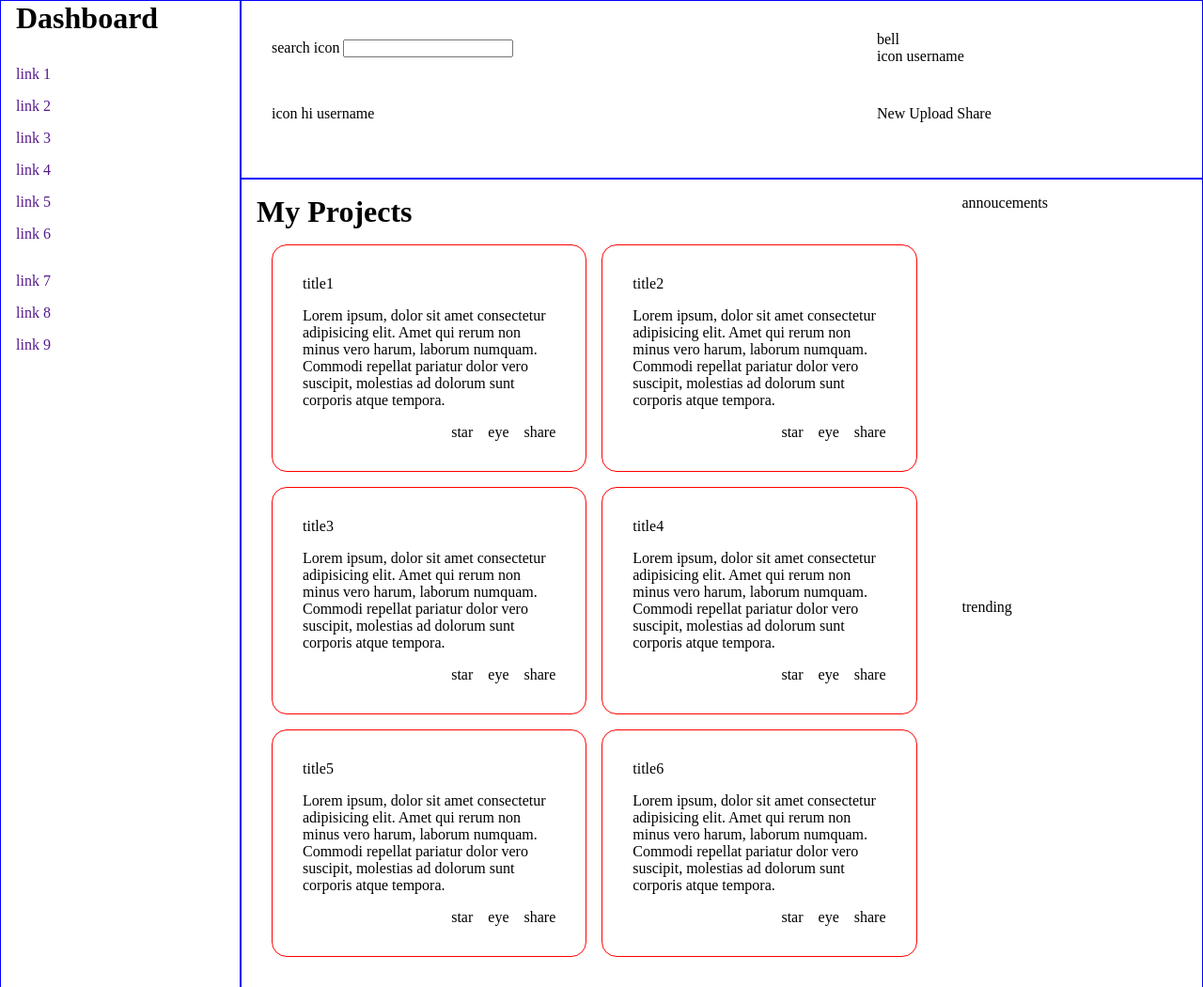
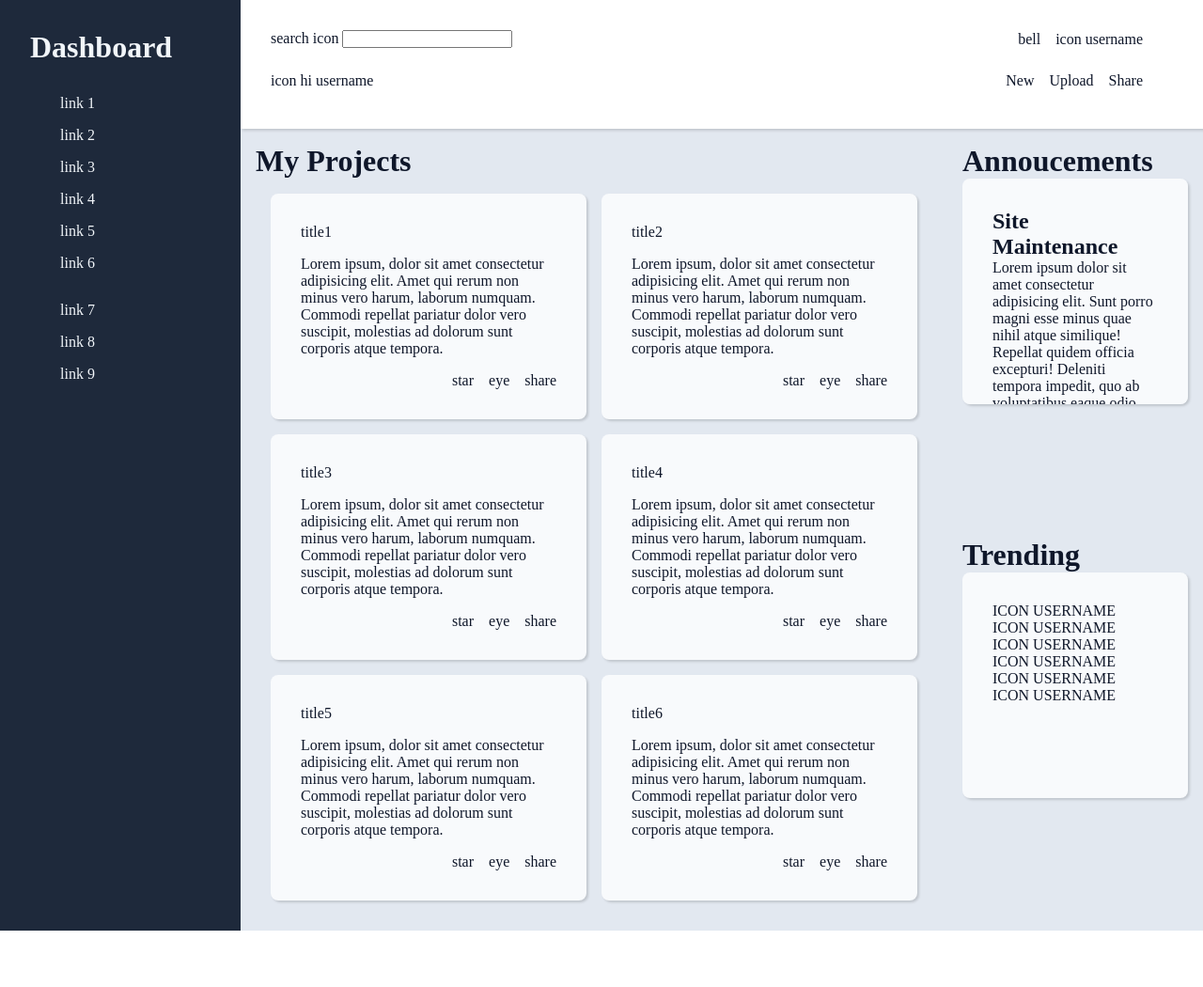
Before and after one commit to daviddhnguyen/admin-dashboard, a plain HTML site: page index.html in a window 1280 px wide. Shown: the whole page at 94% size. After the commit the page ends 990 px from the top, so only its background shows below. Drawn offline with Linux system fonts and the light colour scheme; a script that the page names is missing.

Commit message:
adding box-shadows and fixed right main content layout

```diff
--- a/assets/style.css
+++ b/assets/style.css
@@ -1,5 +1,15 @@
 /* IMPORT FONT AND COLORS */
 
+/* SET GLOBAL VARIABLES */
+:root {
+    --card-shadow: rgba(0, 0, 0, 0.15) 1.95px 1.95px 2.6px;
+    --content-background: #e2e8f0;
+    --white: #f8fafc;
+    --card-radius: 0.5rem;
+    --slate: #1e293b;
+    --font-dark: #0f172a;
+    --font-light: #f1f5f9;
+}
 
 /* RESET STYLE */
 * {
@@ -11,9 +21,8 @@
     list-style: none;
 }
 
-/* TEMP BORDER FOR DESIGN */
-.main>* {
-    border: blue solid 1px;
+html {
+    color: var(--font-dark);
 }
 
 /* SET MAIN LAYOUT */
@@ -22,12 +31,14 @@
     height: 100vh;
     display:grid;
     grid-template-columns: 1fr 4fr;
-    grid-template-rows: 1fr 3fr;
+    grid-template-rows: 1fr 5fr;
 }
 
 .header-container {
     grid-area: 1 / 2 / 2 / 3;
 }
+
+/* SIDEBAR LAYOUT */
 
 .sidebar-container {
     grid-column: 1/2;
@@ -37,14 +48,22 @@
     flex-flow: column nowrap;
     gap: 2rem;
     padding-left: 1rem;
+    background-color: var(--slate);
+    color: var(--font-light);
+    padding: 2rem;
 }
 
-/* SIDEBAR LAYOUT */
 
 .links {
     display: inherit;
     flex-flow: inherit;
     gap: 1rem;
+    color: inherit;
+}
+
+.nav {
+    color: inherit;
+    padding-left: 2rem;
 }
 
 .content-container {
@@ -66,6 +85,9 @@
     align-items: center;
     padding: 2rem;
     gap: 1rem;
+
+    position:relative;
+    box-shadow: var(--card-shadow);
 }
 
 .search {
@@ -93,9 +115,6 @@
 
 /* MAIN CONTENT LAYOUT */
 
-.content-container>*>*>* {
-    border: red 1px solid;
-}
 
 .content-container {
     display: grid;
@@ -104,6 +123,7 @@
 
     gap: 2rem;
     padding: 1rem;
+    background-color: var(--content-background);
 }
 
 .projects-container {
@@ -126,8 +146,10 @@
     flex-flow: column nowrap;
     gap: 1rem;
 
-    border-radius: 1rem;
+    border-radius: var(--card-radius);
     padding: 2rem;
+    box-shadow: var(--card-shadow);
+    background-color: var(--white);
 }
 
 .icons {
@@ -142,11 +164,16 @@
 .right-main-content {
     display: grid;
     grid-template-rows: 1fr 1fr;
+    gap: 1rem;
+}
 
-    border: 3px red solid;
+.section {
+    display: flex;
+    flex-flow: column nowrap;
+    gap: 1rem;
 }
 
 .right-card {
     overflow: auto;
-    height: 40vh;
+    height: 30vh;
 }
--- a/index.html
+++ b/index.html
@@ -3,7 +3,7 @@
 <head>
     <meta charset="UTF-8">
     <meta name="viewport" content="width=device-width, initial-scale=1.0">
-    <title>Breadz Admin Dashboard</title>
+    <title>Breadz | Admin Dashboard</title>
     <script src="./assets/script.js" defer></script>
     <link rel="stylesheet" href="./assets/style.css"/>
     <link rel="icon" type="image/x-icon" href="./assets/images/logo-duck.svg">
@@ -19,12 +19,12 @@
                 <label for="search">search icon</label>
                 <input type="text" name="search" id="search">
             </div>
-            <div class="right-top-header">
+            <div class="right-top-header right-header">
                 <div class="alert-icon">bell</div>
                 <div class="user-profile">icon username</div>
             </div>
             <div class="user-message">icon hi username</div>
-            <div class="left-btm-header">
+            <div class="right-btm-header right-header">
                 <buttons>New</buttons>
                 <buttons>Upload</buttons>
                 <buttons>Share</buttons>
@@ -106,8 +106,39 @@
                     </div>
                 </div>
             </div>
-            <div class="annoucements">annoucements</div>
-            <div class="trending">trending</div>
+            <div class="right-main-content">
+                <div class="annoucements-section">
+                    <h1>Annoucements</h1>
+                    <div class="cards right-card">
+                        <div class="annoucements">
+                            <h2>Site Maintenance</h2>
+                            <div class="annoucement-text">Lorem ipsum dolor sit amet consectetur adipisicing elit. Sunt porro magni esse minus quae nihil atque similique! Repellat quidem officia excepturi! Deleniti tempora impedit, quo ab voluptatibus eaque odio ipsum.</div>
+                        </div>
+                        <div class="annoucements">
+                            <h2>Community Share Day</h2>
+                            <div class="annoucement-text">Lorem ipsum dolor, sit amet consectetur adipisicing elit. Delectus eligendi ratione laudantium ducimus similique corporis, sapiente, quam alias obcaecati tempore quisquam expedita sit aspernatur officia esse fugiat, tempora quia explicabo?</div>
+                        </div>
+                        <div class="annoucements">
+                            <h2>Updated Privacy Policy</h2>
+                            <div class="annoucement-text">Lorem ipsum dolor sit amet consectetur adipisicing elit. Saepe quae magni itaque minus velit excepturi aliquid magnam, fuga dignissimos, cupiditate doloremque laborum earum perspiciatis quia odit nostrum corrupti laudantium. Deleniti!</div>
+                        </div>
+                    </div>
+                </div>
+                <div class="trending-section">
+                        <h1>Trending</h1>
+                        <div class="cards right-card">
+                            <ul class="users-list">
+                                <li class="trending">ICON USERNAME</li>
+                                <li class="trending">ICON USERNAME</li>
+                                <li class="trending">ICON USERNAME</li>
+                                <li class="trending">ICON USERNAME</li>
+                                <li class="trending">ICON USERNAME</li>
+                                <li class="trending">ICON USERNAME</li>
+                            </ul>
+                        </div>
+                    </div>
+                </div>
+            </div>
         </div>
     </div>
 </body>
```
